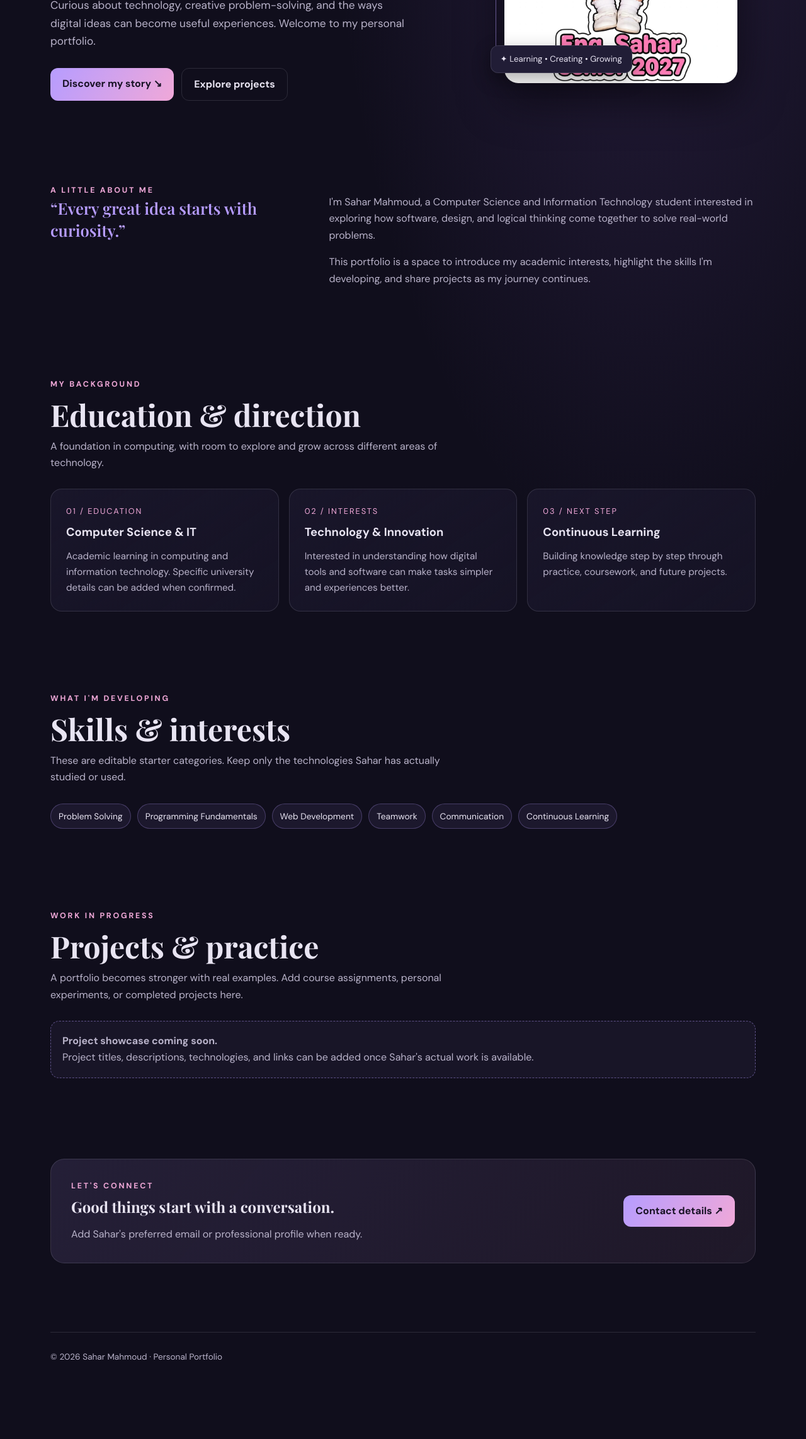
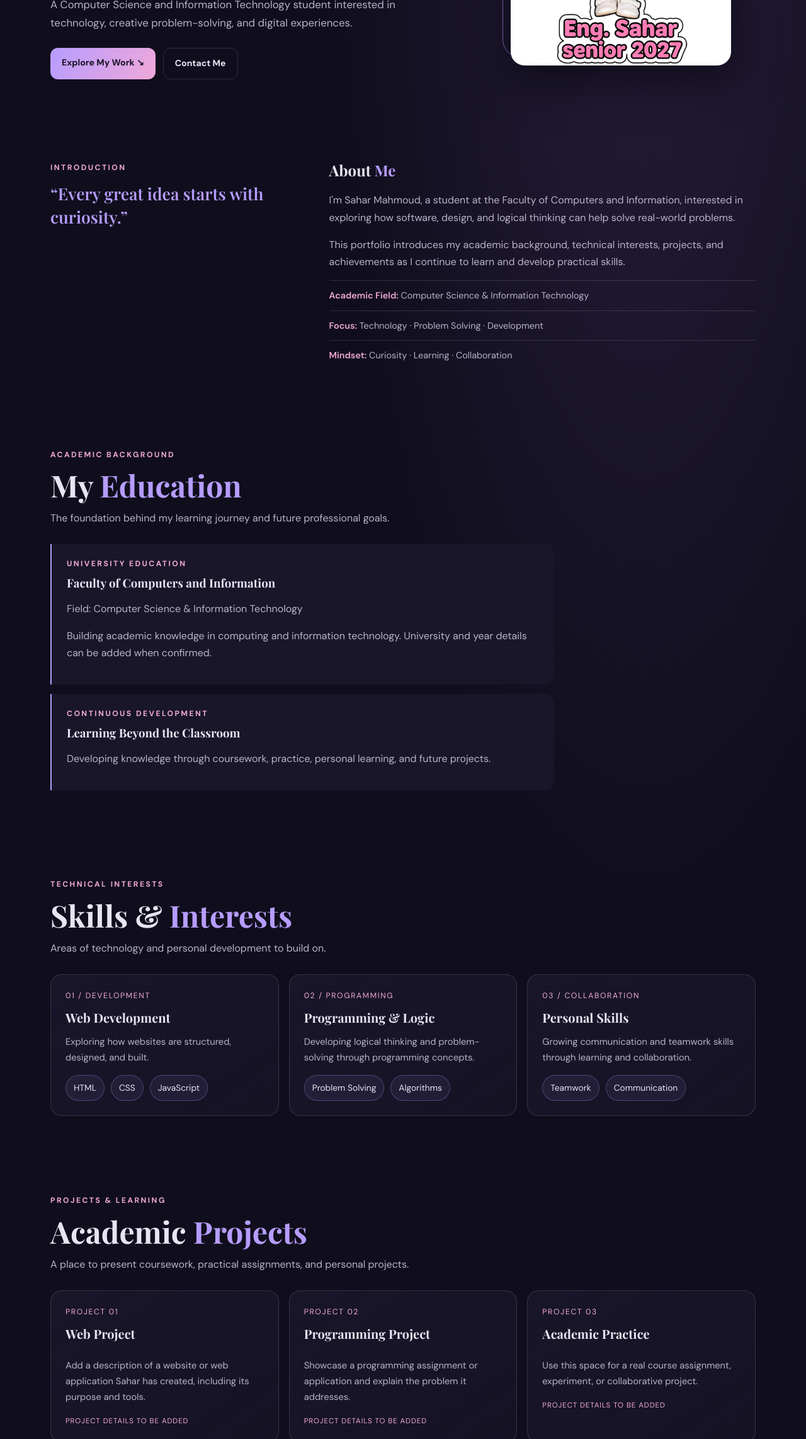
Before and after one commit to h2k7n7rnfr-del/sahar-portfolio, a plain HTML site: page index.html in a window 1280 px wide. Shown: the part 515-2800 px from the top of the page at 63% size. Before the commit the page ends 2720 px from the top, so only its background shows below. Drawn offline with nearby package versions, Linux system fonts and the light colour scheme.

Commit message:
Update index.html

```diff
--- a/index.html
+++ b/index.html
@@ -1,140 +1,662 @@
+
 <!DOCTYPE html>
 <html lang="en">
 <head>
-  <meta charset="UTF-8" />
-  <meta name="viewport" content="width=device-width, initial-scale=1.0" />
-  <meta name="theme-color" content="#17132b" />
-  <meta name="description" content="Sahar Mahmoud — Computer Science & Information Technology portfolio." />
+<meta charset="UTF-8">
+<meta name="viewport" content="width=device-width, initial-scale=1.0">
+<meta name="theme-color" content="#100e1c">
+<meta name="description" content="Sahar Mahmoud - Computer Science and Information Technology Portfolio">
 <title>Sahar Mahmoud | Portfolio</title>
-  <link rel="preconnect" href="https://fonts.googleapis.com">
-  <link rel="preconnect" href="https://fonts.gstatic.com" crossorigin>
 <link href="https://fonts.googleapis.com/css2?family=DM+Sans:wght@400;500;600;700&family=Playfair+Display:wght@600;700&display=swap" rel="stylesheet">
+
 <style>
-    :root{--bg:#100e1c;--panel:#19162a;--panel2:#211d36;--purple:#b69cff;--pink:#f0a8d8;--silver:#e8e4f2;--muted:#b9b3ca;--line:rgba(232,228,242,.13)}
-    *{box-sizing:border-box;scroll-behavior:smooth}
-    body{margin:0;background:radial-gradient(ellipse at 80% 5%,rgba(120,83,180,.22),transparent 35%),var(--bg);color:var(--silver);font-family:'DM Sans',sans-serif;line-height:1.65}
-    a{color:inherit;text-decoration:none}
-    .wrap{width:min(1120px,90%);margin:auto}
-    nav{display:flex;justify-content:space-between;align-items:center;padding:24px 0;border-bottom:1px solid var(--line)}
-    .brand{font-weight:700;letter-spacing:.08em}.brand span{color:var(--purple)}
-    .navlinks{display:flex;gap:24px;color:var(--muted);font-size:.92rem}
-    .navlinks a:hover{color:var(--pink)}
-    .hero{min-height:78vh;display:grid;grid-template-columns:1.2fr .8fr;align-items:center;gap:48px;padding:68px 0}
-    .eyebrow{color:var(--pink);font-size:.78rem;letter-spacing:.22em;text-transform:uppercase;font-weight:700}
-    h1,h2,h3{line-height:1.15;margin-top:0}
-    h1{font-family:'Playfair Display',serif;font-size:clamp(3rem,7vw,5.6rem);margin:18px 0}
-    h1 em{font-style:normal;color:var(--purple)}
-    .hero p{color:var(--muted);font-size:1.08rem;max-width:570px}
-    .actions{display:flex;gap:12px;flex-wrap:wrap;margin-top:28px}
-    .btn{display:inline-flex;padding:12px 19px;border-radius:12px;font-weight:700;border:1px solid var(--line);transition:.2s}
-    .btn.primary{background:linear-gradient(120deg,var(--purple),var(--pink));color:#191326;border:0}
-    .btn:hover{transform:translateY(-2px)}
-    .portrait{position:relative;max-width:370px;justify-self:center;width:100%}
-    .portrait:before{content:"";position:absolute;inset:-14px 14px 14px -14px;border:1px solid rgba(182,156,255,.65);border-radius:28px}
-    .portrait img{display:block;width:100%;position:relative;border-radius:22px;box-shadow:0 24px 70px #0008}
-    .portrait-tag{position:absolute;bottom:16px;left:-22px;background:var(--panel2);border:1px solid var(--line);border-radius:12px;padding:10px 15px;font-size:.83rem;box-shadow:0 10px 30px #0005}
-    section{padding:64px 0}
-    .section-head{margin-bottom:28px}
-    .section-head h2{font-family:'Playfair Display',serif;font-size:clamp(2rem,4vw,3rem);margin:10px 0}
-    .section-head p{color:var(--muted);max-width:650px;margin:0}
-    .grid{display:grid;grid-template-columns:repeat(3,1fr);gap:16px}
-    .card{background:linear-gradient(145deg,var(--panel),rgba(25,22,42,.65));border:1px solid var(--line);border-radius:18px;padding:24px}
-    .card .num{color:var(--pink);font-size:.8rem;letter-spacing:.15em}
-    .card h3{margin:12px 0;font-size:1.15rem}
-    .card p{color:var(--muted);margin-bottom:0;font-size:.95rem}
-    .about{display:grid;grid-template-columns:.75fr 1.25fr;gap:36px;align-items:start}
-    .quote{font-family:'Playfair Display',serif;font-size:1.6rem;color:var(--purple);line-height:1.4}
-    .about-copy{color:var(--muted)}
-    .pills{display:flex;flex-wrap:wrap;gap:10px;margin-top:18px}
-    .pill{padding:8px 12px;border-radius:999px;border:1px solid rgba(182,156,255,.28);background:rgba(182,156,255,.08);font-size:.86rem}
-    .project-note{border:1px dashed rgba(182,156,255,.45);background:rgba(182,156,255,.05);padding:18px;border-radius:14px;color:var(--muted)}
-    .contact{background:linear-gradient(130deg,rgba(182,156,255,.12),rgba(240,168,216,.07));border:1px solid var(--line);padding:32px;border-radius:22px;display:flex;align-items:center;justify-content:space-between;gap:24px}
-    footer{padding:28px 0 38px;color:var(--muted);font-size:.85rem;border-top:1px solid var(--line);margin-top:45px}
-    @media(max-width:760px){.navlinks{gap:12px;font-size:.78rem}.hero{grid-template-columns:1fr;gap:38px;padding:48px 0}.portrait{max-width:290px;grid-row:1}.hero-copy{grid-row:2}.grid{grid-template-columns:1fr}.about{grid-template-columns:1fr}.contact{align-items:flex-start;flex-direction:column}section{padding:45px 0}.portrait-tag{left:-8px}}
-    @media(max-width:430px){nav{align-items:flex-start;gap:12px;flex-direction:column}.navlinks{flex-wrap:wrap}.hero{padding-top:35px}}
+:root {
+  --bg: #100e1c;
+  --panel: #19162a;
+  --purple: #b69cff;
+  --pink: #f0a8d8;
+  --silver: #e8e4f2;
+  --muted: #b9b3ca;
+  --line: rgba(232,228,242,.15);
+}
+
+* {
+  box-sizing: border-box;
+}
+
+html {
+  scroll-behavior: smooth;
+  scroll-padding-top: 90px;
+}
+
+body {
+  margin: 0;
+  background:
+    radial-gradient(ellipse at 80% 5%, rgba(120,83,180,.22), transparent 35%),
+    var(--bg);
+  color: var(--silver);
+  font-family: 'DM Sans', sans-serif;
+  line-height: 1.7;
+  overflow-x: hidden;
+}
+
+a {
+  color: inherit;
+  text-decoration: none;
+}
+
+.wrap {
+  width: min(1120px, 90%);
+  margin: auto;
+}
+
+nav {
+  display: flex;
+  justify-content: space-between;
+  align-items: center;
+  gap: 20px;
+  padding: 22px 0;
+  border-bottom: 1px solid var(--line);
+}
+
+.brand {
+  font-weight: 700;
+  letter-spacing: .08em;
+  font-size: 1.2rem;
+}
+
+.brand span,
+.accent {
+  color: var(--purple);
+}
+
+.navlinks {
+  display: flex;
+  gap: 18px;
+  flex-wrap: wrap;
+  color: var(--muted);
+  font-size: .82rem;
+}
+
+.navlinks a:hover {
+  color: var(--pink);
+}
+
+.hero {
+  min-height: 74vh;
+  display: grid;
+  grid-template-columns: 1.2fr .8fr;
+  align-items: center;
+  gap: 48px;
+  padding: 68px 0;
+}
+
+.eyebrow {
+  color: var(--pink);
+  font-size: .76rem;
+  letter-spacing: .2em;
+  text-transform: uppercase;
+  font-weight: 700;
+}
+
+h1, h2, h3 {
+  line-height: 1.18;
+  margin-top: 0;
+}
+
+h1 {
+  font-family: 'Playfair Display', serif;
+  font-size: clamp(3rem, 7vw, 5.4rem);
+  margin: 18px 0;
+}
+
+h1 em {
+  font-style: normal;
+  color: var(--purple);
+}
+
+.hero p,
+.section-head p,
+.about-copy p,
+.card p,
+.timeline-item p,
+.contact p {
+  color: var(--muted);
+}
+
+.hero p {
+  font-size: 1.05rem;
+  max-width: 590px;
+}
+
+.actions {
+  display: flex;
+  gap: 12px;
+  flex-wrap: wrap;
+  margin-top: 26px;
+}
+
+.btn {
+  display: inline-flex;
+  padding: 12px 18px;
+  border-radius: 12px;
+  font-weight: 700;
+  border: 1px solid var(--line);
+  font-size: .88rem;
+}
+
+.btn.primary {
+  background: linear-gradient(120deg, var(--purple), var(--pink));
+  color: #191326;
+  border: 0;
+}
+
+.btn:hover {
+  transform: translateY(-2px);
+}
+
+.portrait {
+  position: relative;
+  max-width: 350px;
+  justify-self: center;
+  width: 100%;
+}
+
+/* إطار الصورة فقط - بدون أي شريط أو كلام فوق الصورة */
+.portrait::before {
+  content: "";
+  position: absolute;
+  inset: -13px 13px 13px -13px;
+  border: 1px solid rgba(182,156,255,.7);
+  border-radius: 28px;
+  pointer-events: none;
+}
+
+.portrait img {
+  display: block;
+  width: 100%;
+  position: relative;
+  border-radius: 22px;
+  box-shadow: 0 24px 70px #0008;
+}
+
+/* لا يوجد أي نص إضافي أسفل الصورة */
+
+section {
+  padding: 62px 0;
+}
+
+.section-head {
+  margin-bottom: 28px;
+}
+
+.section-head h2 {
+  font-family: 'Playfair Display', serif;
+  font-size: clamp(2rem, 4vw, 3rem);
+  margin: 10px 0;
+}
+
+.section-head p {
+  max-width: 700px;
+  margin: 0;
+}
+
+.about {
+  display: grid;
+  grid-template-columns: .75fr 1.25fr;
+  gap: 36px;
+  align-items: start;
+}
+
+.quote {
+  font-family: 'Playfair Display', serif;
+  font-size: 1.65rem;
+  color: var(--purple);
+  line-height: 1.4;
+  margin-top: 12px;
+}
+
+.about-copy p {
+  margin-top: 0;
+}
+
+.info-line {
+  border-top: 1px solid var(--line);
+  padding: 11px 0;
+  color: var(--muted);
+  font-size: .9rem;
+}
+
+.info-line strong {
+  color: var(--pink);
+  font-weight: 600;
+}
+
+.grid {
+  display: grid;
+  grid-template-columns: repeat(3, minmax(0, 1fr));
+  gap: 16px;
+}
+
+.card {
+  background: linear-gradient(145deg, var(--panel), rgba(25,22,42,.65));
+  border: 1px solid var(--line);
+  border-radius: 18px;
+  padding: 23px;
+  transition: transform .2s, border-color .2s;
+}
+
+.card:hover {
+  transform: translateY(-3px);
+  border-color: rgba(182,156,255,.6);
+}
+
+.num {
+  color: var(--pink);
+  font-size: .77rem;
+  letter-spacing: .13em;
+}
+
+.card h3 {
+  font-family: 'Playfair Display', serif;
+  margin: 12px 0;
+  font-size: 1.25rem;
+}
+
+.card p {
+  font-size: .92rem;
+  margin-bottom: 0;
+}
+
+.timeline {
+  max-width: 800px;
+}
+
+.timeline-item {
+  padding: 21px 24px;
+  margin-bottom: 15px;
+  border-left: 2px solid var(--purple);
+  border-radius: 0 14px 14px 0;
+  background: var(--panel);
+}
+
+.timeline-item h3 {
+  font-family: 'Playfair Display', serif;
+  margin: 9px 0;
+}
+
+.pills {
+  display: flex;
+  flex-wrap: wrap;
+  gap: 10px;
+  margin-top: 15px;
+}
+
+.pill {
+  padding: 8px 12px;
+  border-radius: 999px;
+  border: 1px solid rgba(182,156,255,.3);
+  background: rgba(182,156,255,.08);
+  font-size: .86rem;
+}
+
+.project-card {
+  min-height: 205px;
+  display: flex;
+  flex-direction: column;
+  align-items: flex-start;
+}
+
+.status {
+  display: block;
+  margin-top: 16px;
+  color: var(--pink);
+  font-size: .72rem;
+  letter-spacing: .08em;
+}
+
+.contact {
+  background: linear-gradient(130deg, rgba(182,156,255,.12), rgba(240,168,216,.07));
+  border: 1px solid var(--line);
+  padding: 32px;
+  border-radius: 22px;
+}
+
+.contact h2 {
+  font-family: 'Playfair Display', serif;
+  margin: 10px 0;
+}
+
+.contact p {
+  max-width: 750px;
+  margin-bottom: 20px;
+}
+
+footer {
+  padding: 26px 0 36px;
+  color: var(--muted);
+  font-size: .84rem;
+  border-top: 1px solid var(--line);
+  margin-top: 35px;
+}
+
+footer span {
+  color: var(--purple);
+}
+
+@media (max-width: 760px) {
+  nav {
+    align-items: flex-start;
+    flex-direction: column;
+    gap: 12px;
+  }
+
+  .navlinks {
+    gap: 12px;
+    font-size: .78rem;
+  }
+
+  .hero {
+    grid-template-columns: 1fr;
+    gap: 38px;
+    padding: 45px 0;
+  }
+
+  .portrait {
+    max-width: 280px;
+    grid-row: 1;
+  }
+
+  .hero-copy {
+    grid-row: 2;
+  }
+
+  .about {
+    grid-template-columns: 1fr;
+  }
+
+  .grid {
+    grid-template-columns: 1fr;
+  }
+
+  section {
+    padding: 46px 0;
+  }
+}
+
+@media (prefers-reduced-motion: reduce) {
+  html {
+    scroll-behavior: auto;
+  }
+
+  *,
+  *::before,
+  *::after {
+    transition: none !important;
+  }
+}
 </style>
 </head>
+
 <body>
 <div class="wrap">
+
 <nav>
-      <a class="brand" href="#home">SM<span>.</span></a>
+  <a class="brand" href="#home">SAHAR<span>.</span></a>
+
   <div class="navlinks">
-        <a href="#about">About</a><a href="#education">Education</a><a href="#skills">Skills</a><a href="#projects">Projects</a><a href="#contact">Contact</a>
+    <a href="#home">Home</a>
+    <a href="#about">About</a>
+    <a href="#education">Education</a>
+    <a href="#skills">Skills</a>
+    <a href="#projects">Projects</a>
+    <a href="#achievements">Achievements</a>
+    <a href="#contact">Contact</a>
   </div>
 </nav>
 
 <main>
+
 <section class="hero" id="home">
+
   <div class="hero-copy">
     <div class="eyebrow">Computer Science & Information Technology</div>
+
     <h1>Hello, I'm<br><em>Sahar Mahmoud.</em></h1>
-          <p>Curious about technology, creative problem-solving, and the ways digital ideas can become useful experiences. Welcome to my personal portfolio.</p>
+
+    <p>
+      A Computer Science and Information Technology student interested
+      in technology, creative problem-solving, and digital experiences.
+    </p>
+
     <div class="actions">
-            <a class="btn primary" href="#about">Discover my story ↘</a>
-            <a class="btn" href="#projects">Explore projects</a>
+      <a class="btn primary" href="#projects">Explore My Work ↘</a>
+      <a class="btn" href="#contact">Contact Me</a>
     </div>
   </div>
+
   <div class="portrait">
-          <img src="sahar-graduation.jpeg" alt="Sahar Mahmoud in graduation outfit">
-          <div class="portrait-tag">✦ Learning • Creating • Growing</div>
+    <img src="sahar-graduation.jpeg" alt="Sahar Mahmoud graduation portrait">
   </div>
+
 </section>
 
 <section id="about">
+
   <div class="about">
+
     <div>
-            <div class="eyebrow">A little about me</div>
+      <div class="eyebrow">Introduction</div>
       <div class="quote">“Every great idea starts with curiosity.”</div>
     </div>
+
     <div class="about-copy">
-            <p>I'm Sahar Mahmoud, a Computer Science and Information Technology student interested in exploring how software, design, and logical thinking come together to solve real-world problems.</p>
-            <p>This portfolio is a space to introduce my academic interests, highlight the skills I'm developing, and share projects as my journey continues.</p>
+      <h2 style="font-family:'Playfair Display',serif">
+        About <span class="accent">Me</span>
+      </h2>
+
+      <p>
+        I'm Sahar Mahmoud, a student at the Faculty of Computers and
+        Information, interested in exploring how software, design, and
+        logical thinking can help solve real-world problems.
+      </p>
+
+      <p>
+        This portfolio introduces my academic background, technical
+        interests, projects, and achievements as I continue to learn
+        and develop practical skills.
+      </p>
+
+      <div class="info-line">
+        <strong>Academic Field:</strong> Computer Science & Information Technology
+      </div>
+
+      <div class="info-line">
+        <strong>Focus:</strong> Technology · Problem Solving · Development
+      </div>
+
+      <div class="info-line">
+        <strong>Mindset:</strong> Curiosity · Learning · Collaboration
       </div>
     </div>
+
+  </div>
+
 </section>
 
 <section id="education">
+
   <div class="section-head">
-          <div class="eyebrow">My background</div>
-          <h2>Education & direction</h2>
-          <p>A foundation in computing, with room to explore and grow across different areas of technology.</p>
+    <div class="eyebrow">Academic Background</div>
+    <h2>My <span class="accent">Education</span></h2>
+    <p>The foundation behind my learning journey and future professional goals.</p>
   </div>
-        <div class="grid">
-          <article class="card"><div class="num">01 / EDUCATION</div><h3>Computer Science & IT</h3><p>Academic learning in computing and information technology. Specific university details can be added when confirmed.</p></article>
-          <article class="card"><div class="num">02 / INTERESTS</div><h3>Technology & Innovation</h3><p>Interested in understanding how digital tools and software can make tasks simpler and experiences better.</p></article>
-          <article class="card"><div class="num">03 / NEXT STEP</div><h3>Continuous Learning</h3><p>Building knowledge step by step through practice, coursework, and future projects.</p></article>
+
+  <div class="timeline">
+
+    <div class="timeline-item">
+      <div class="eyebrow">University Education</div>
+      <h3>Faculty of Computers and Information</h3>
+      <p>Field: Computer Science & Information Technology</p>
+      <p>
+        Building academic knowledge in computing and information
+        technology. University and year details can be added when confirmed.
+      </p>
     </div>
+
+    <div class="timeline-item">
+      <div class="eyebrow">Continuous Development</div>
+      <h3>Learning Beyond the Classroom</h3>
+      <p>
+        Developing knowledge through coursework, practice, personal
+        learning, and future projects.
+      </p>
+    </div>
+
+  </div>
+
 </section>
 
 <section id="skills">
+
   <div class="section-head">
-          <div class="eyebrow">What I'm developing</div>
-          <h2>Skills & interests</h2>
-          <p>These are editable starter categories. Keep only the technologies Sahar has actually studied or used.</p>
+    <div class="eyebrow">Technical Interests</div>
+    <h2>Skills & <span class="accent">Interests</span></h2>
+    <p>Areas of technology and personal development to build on.</p>
   </div>
+
+  <div class="grid">
+
+    <article class="card">
+      <div class="num">01 / DEVELOPMENT</div>
+      <h3>Web Development</h3>
+      <p>Exploring how websites are structured, designed, and built.</p>
       <div class="pills">
-          <span class="pill">Problem Solving</span><span class="pill">Programming Fundamentals</span><span class="pill">Web Development</span><span class="pill">Teamwork</span><span class="pill">Communication</span><span class="pill">Continuous Learning</span>
+        <span class="pill">HTML</span>
+        <span class="pill">CSS</span>
+        <span class="pill">JavaScript</span>
       </div>
+    </article>
+
+    <article class="card">
+      <div class="num">02 / PROGRAMMING</div>
+      <h3>Programming & Logic</h3>
+      <p>Developing logical thinking and problem-solving through programming concepts.</p>
+      <div class="pills">
+        <span class="pill">Problem Solving</span>
+        <span class="pill">Algorithms</span>
+      </div>
+    </article>
+
+    <article class="card">
+      <div class="num">03 / COLLABORATION</div>
+      <h3>Personal Skills</h3>
+      <p>Growing communication and teamwork skills through learning and collaboration.</p>
+      <div class="pills">
+        <span class="pill">Teamwork</span>
+        <span class="pill">Communication</span>
+      </div>
+    </article>
+
+  </div>
+
 </section>
 
 <section id="projects">
+
   <div class="section-head">
-          <div class="eyebrow">Work in progress</div>
-          <h2>Projects & practice</h2>
-          <p>A portfolio becomes stronger with real examples. Add course assignments, personal experiments, or completed projects here.</p>
+    <div class="eyebrow">Projects & Learning</div>
+    <h2>Academic <span class="accent">Projects</span></h2>
+    <p>A place to present coursework, practical assignments, and personal projects.</p>
   </div>
-        <div class="project-note"><strong>Project showcase coming soon.</strong><br>Project titles, descriptions, technologies, and links can be added once Sahar's actual work is available.</div>
+
+  <div class="grid">
+
+    <article class="card project-card">
+      <div class="num">PROJECT 01</div>
+      <h3>Web Project</h3>
+      <p>Add a description of a website or web application Sahar has created, including its purpose and tools.</p>
+      <span class="status">PROJECT DETAILS TO BE ADDED</span>
+    </article>
+
+    <article class="card project-card">
+      <div class="num">PROJECT 02</div>
+      <h3>Programming Project</h3>
+      <p>Showcase a programming assignment or application and explain the problem it addresses.</p>
+      <span class="status">PROJECT DETAILS TO BE ADDED</span>
+    </article>
+
+    <article class="card project-card">
+      <div class="num">PROJECT 03</div>
+      <h3>Academic Practice</h3>
+      <p>Use this space for a real course assignment, experiment, or collaborative project.</p>
+      <span class="status">PROJECT DETAILS TO BE ADDED</span>
+    </article>
+
+  </div>
+
+</section>
+
+<section id="achievements">
+
+  <div class="section-head">
+    <div class="eyebrow">Milestones & Growth</div>
+    <h2>Certificates & <span class="accent">Achievements</span></h2>
+    <p>A space to highlight real achievements and completed learning experiences.</p>
+  </div>
+
+  <div class="grid">
+
+    <article class="card">
+      <div class="num">01 / CERTIFICATES</div>
+      <h3>Courses & Certificates</h3>
+      <p>Add completed courses or certificates related to computing and technology.</p>
+    </article>
+
+    <article class="card">
+      <div class="num">02 / ACADEMICS</div>
+      <h3>Academic Achievements</h3>
+      <p>Highlight genuine academic milestones, awards, honors, or accomplishments.</p>
+    </article>
+
+    <article class="card">
+      <div class="num">03 / EXPERIENCE</div>
+      <h3>Activities & Experience</h3>
+      <p>Include relevant workshops, student activities, volunteering, or practical experience.</p>
+    </article>
+
+  </div>
+
 </section>
 
 <section id="contact">
+
   <div class="contact">
-          <div><div class="eyebrow">Let's connect</div><h2 style="margin:10px 0 0;font-family:'Playfair Display',serif">Good things start with a conversation.</h2><p style="color:var(--muted);margin-bottom:0">Add Sahar's preferred email or professional profile when ready.</p></div>
-          <a class="btn primary" href="mailto:hello@example.com" onclick="event.preventDefault();alert('Replace this email with Sahar’s real contact address before publishing.');">Contact details ↗</a>
+    <div class="eyebrow">Get In Touch</div>
+
+    <h2>Let's Connect & <span class="accent">Collaborate.</span></h2>
+
+    <p>
+      Interested in learning, collaboration, or sharing ideas?
+      Add Sahar's preferred email or professional profile here.
+    </p>
+
+    <a class="btn primary" href="#home">Back to Top ↑</a>
   </div>
+
 </section>
+
 </main>
-    <footer>© <span id="year"></span> Sahar Mahmoud · Personal Portfolio</footer>
+
+<footer>
+  <span>Sahar Mahmoud</span> · Academic Portfolio · © <span id="year"></span>
+</footer>
+
 </div>
-  <script>document.getElementById('year').textContent = new Date().getFullYear();</script>
+
+<script>
+document.getElementById('year').textContent = new Date().getFullYear();
+</script>
+
 </body>
 </html>
```
Lines whose indentation alone changed are shown as unchanged.
